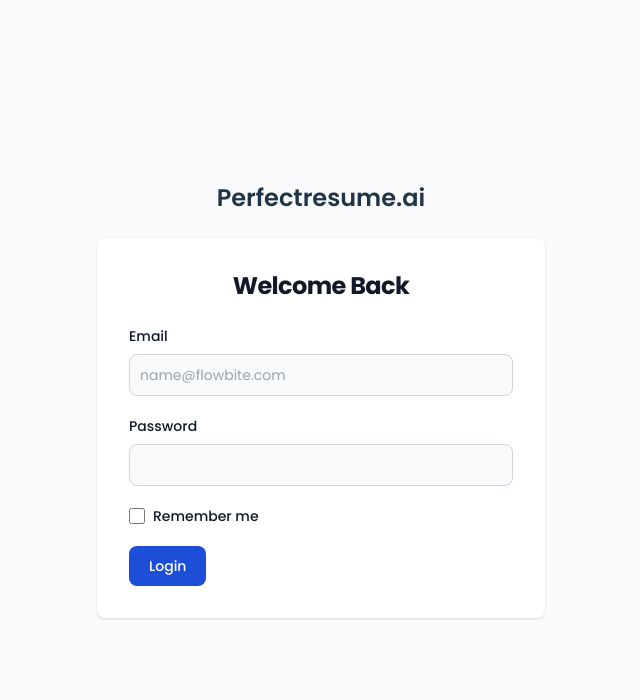
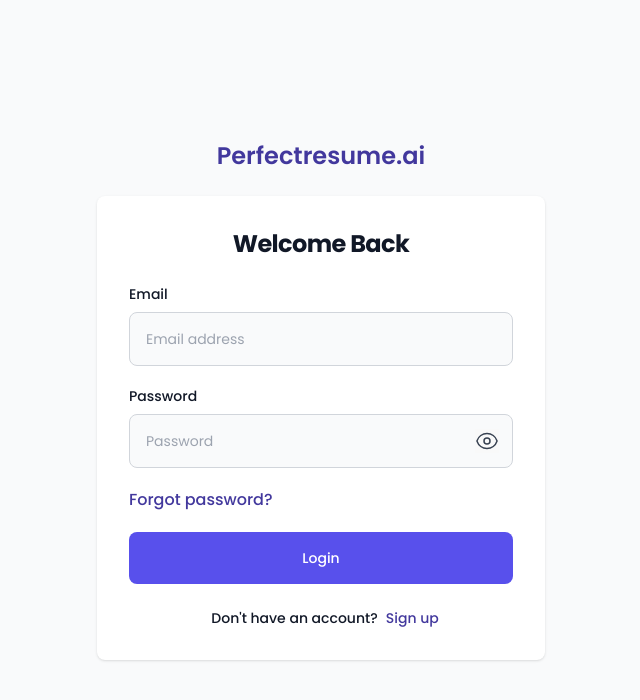
Before and after one commit to pesto-students/front-end-repo-binarywizards, a React (Vite) app: page /login in a window 1280 px wide. Shown: the top 700 px of the page, without its empty margins (319-959 px from the left). Built offline with nearby package versions, Linux system fonts and the light colour scheme.

Commit message:
completed: login page ui

```diff
--- a/package.json
+++ b/package.json
@@ -11,6 +11,7 @@
   },
   "dependencies": {
     "@reduxjs/toolkit": "^1.9.7",
+    "@tippyjs/react": "^4.2.6",
     "react": "^18.2.0",
     "react-dom": "^18.2.0",
     "react-query": "^3.39.3",
--- a/src/App.jsx
+++ b/src/App.jsx
@@ -1,5 +1,6 @@
 import "./App.css";
 import Router from "./router";
+import "tippy.js/dist/tippy.css";
 
 function App() {
   return (
--- a/src/pages/login-page.jsx
+++ b/src/pages/login-page.jsx
@@ -1,10 +1,20 @@
+import Tippy from "@tippyjs/react";
+import { useState } from "react";
+import { Link } from "react-router-dom";
+
 const LoginPage = () => {
+  const [showPassword, setShowPassword] = useState(false);
+
+  const togglePasswordVisibility = (flag) => {
+    setShowPassword(flag);
+  };
+
   return (
     <section className="bg-gray-50 dark:bg-gray-900">
       <div className="flex flex-col items-center justify-center px-6 py-8 mx-auto md:h-screen lg:py-0">
         <a
           href="#"
-          className="flex items-center mb-6 text-2xl font-semibold text-primary dark:text-white">
+          className="flex items-center mb-6 text-2xl font-semibold text-primary focus:outline-accent dark:text-white">
           Perfectresume.ai
         </a>
         <div className="w-full bg-white rounded-lg shadow dark:border md:mt-0 sm:max-w-md xl:p-0 dark:bg-gray-800 dark:border-gray-700">
@@ -23,8 +33,8 @@ const LoginPage = () => {
                 <input
                   type="email"
                   id="email"
-                  className="bg-gray-50 border border-gray-300 text-gray-900 text-sm rounded-lg focus:ring-blue-500 focus:border-blue-500 block w-full p-2.5 dark:bg-gray-700 dark:border-gray-600 dark:placeholder-gray-400 dark:text-white dark:focus:ring-blue-500 dark:focus:border-blue-500"
-                  placeholder="name@flowbite.com"
+                  className="bg-gray-50 border border-gray-300 text-gray-900 text-sm rounded-lg focus:outline-accent focus:ring-blue-500 focus:border-blue-500 block w-full  p-4 dark:bg-gray-700 dark:border-gray-600 dark:placeholder-gray-400 dark:text-white dark:focus:ring-blue-500 dark:focus:border-blue-500"
+                  placeholder="Email address"
                   required
                 />
               </div>
@@ -34,35 +44,90 @@ const LoginPage = () => {
                   className="block mb-2 text-sm font-medium text-gray-900 dark:text-white">
                   Password
                 </label>
-                <input
-                  type="password"
-                  id="password"
-                  className="bg-gray-50 border border-gray-300 text-gray-900 text-sm rounded-lg focus:ring-blue-500 focus:border-blue-500 block w-full p-2.5 dark:bg-gray-700 dark:border-gray-600 dark:placeholder-gray-400 dark:text-white dark:focus:ring-blue-500 dark:focus:border-blue-500"
-                  required
-                />
-              </div>
-              <div className="flex items-start mb-5">
-                <div className="flex items-center h-5">
+                <div className="relative">
+                  <div className="absolute inset-y-0 end-0 flex items-center pe-3.5">
+                    {showPassword ? (
+                      <Tippy content="Hide Password">
+                        <button
+                          className="text-gray-700"
+                          type="button"
+                          onClick={() => togglePasswordVisibility(false)}>
+                          <svg
+                            xmlns="http://www.w3.org/2000/svg"
+                            fill="none"
+                            viewBox="0 0 24 24"
+                            strokeWidth={1.5}
+                            stroke="currentColor"
+                            className="w-6 h-6 pointer-events-none">
+                            <path
+                              strokeLinecap="round"
+                              strokeLinejoin="round"
+                              d="M3.98 8.223A10.477 10.477 0 001.934 12C3.226 16.338 7.244 19.5 12 19.5c.993 0 1.953-.138 2.863-.395M6.228 6.228A10.45 10.45 0 0112 4.5c4.756 0 8.773 3.162 10.065 7.498a10.523 10.523 0 01-4.293 5.774M6.228 6.228L3 3m3.228 3.228l3.65 3.65m7.894 7.894L21 21m-3.228-3.228l-3.65-3.65m0 0a3 3 0 10-4.243-4.243m4.242 4.242L9.88 9.88"
+                            />
+                          </svg>
+                        </button>
+                      </Tippy>
+                    ) : (
+                      <Tippy content="Show Password">
+                        <button
+                          className="text-gray-700"
+                          type="button"
+                          onClick={() => togglePasswordVisibility(true)}>
+                          <svg
+                            xmlns="http://www.w3.org/2000/svg"
+                            fill="none"
+                            viewBox="0 0 24 24"
+                            strokeWidth={1.5}
+                            stroke="currentColor"
+                            className="w-6 h-6 pointer-events-none">
+                            <path
+                              strokeLinecap="round"
+                              strokeLinejoin="round"
+                              d="M2.036 12.322a1.012 1.012 0 010-.639C3.423 7.51 7.36 4.5 12 4.5c4.638 0 8.573 3.007 9.963 7.178.07.207.07.431 0 .639C20.577 16.49 16.64 19.5 12 19.5c-4.638 0-8.573-3.007-9.963-7.178z"
+                            />
+                            <path
+                              strokeLinecap="round"
+                              strokeLinejoin="round"
+                              d="M15 12a3 3 0 11-6 0 3 3 0 016 0z"
+                            />
+                          </svg>
+                        </button>
+                      </Tippy>
+                    )}
+                  </div>
+
                   <input
-                    id="remember"
-                    type="checkbox"
-                    value=""
-                    className="w-4 h-4 border border-gray-300 rounded bg-gray-50 focus:ring-3 focus:ring-blue-300 dark:bg-gray-700 dark:border-gray-600 dark:focus:ring-blue-600 dark:ring-offset-gray-800 dark:focus:ring-offset-gray-800"
+                    type={showPassword ? "text" : "password"}
+                    id="password"
+                    className="bg-gray-50 border border-gray-300 text-gray-900 text-sm rounded-lg focus:outline-accent focus:ring-blue-500 focus:border-blue-500 block w-full p-4 dark:bg-gray-700 dark:border-gray-600 dark:placeholder-gray-400 dark:text-white dark:focus:ring-blue-500 dark:focus:border-blue-500"
+                    placeholder="Password"
                     required
                   />
                 </div>
-                <label
-                  htmlFor="remember"
-                  className="ms-2 text-sm font-medium text-gray-900 dark:text-gray-300">
-                  Remember me
-                </label>
+              </div>
+              <div className="flex items-start mb-5">
+                <a
+                  href="#"
+                  className="font-medium text-primary focus:outline-accent dark:text-blue-500 hover:underline">
+                  Forgot password?
+                </a>
               </div>
               <button
                 type="submit"
-                className="text-white bg-blue-700 hover:bg-blue-800 focus:ring-4 focus:outline-none focus:ring-blue-300 font-medium rounded-lg text-sm w-full sm:w-auto px-5 py-2.5 text-center dark:bg-blue-600 dark:hover:bg-blue-700 dark:focus:ring-blue-800">
+                className="text-white bg-accent hover:opacity-95 focus:ring-4 focus:outline-none  focus:ring-accent-300 font-medium rounded-lg text-sm w-full px-5 py-4 text-center dark:bg-blue-600 dark:hover:bg-blue-700 dark:focus:ring-blue-800">
                 Login
               </button>
             </form>
+            <div className="text-center">
+              <p className="ms-2 text-sm font-medium text-gray-900 dark:text-gray-300">
+                Don&apos;t have an account?
+                <Link
+                  to={"/signup"}
+                  className="text-primary hover:underline ml-2 focus:outline-accent dark:text-blue-500">
+                  Sign up
+                </Link>
+              </p>
+            </div>
           </div>
         </div>
       </div>
--- a/tailwind.config.js
+++ b/tailwind.config.js
@@ -1,20 +1,27 @@
 /** @type {import('tailwindcss').Config} */
 
-// import { colors as defaultColors } from "tailwindcss/defaultTheme";
-
-// const colors = {
-//   ...defaultColors,
-//   ...{
-//     primary: "#42389D",
-//   },
-// };
 export default {
   // darkMode: false, // or 'media' or 'class'
   darkMode: "class",
   content: ["./index.html", "./src/**/*.{js,ts,jsx,tsx}"],
   theme: {
-    // colors: colors,
-    extend: {},
+    extend: {
+      colors: {
+        primary: "#42389D",
+        accent: {
+          100: "#eeeefd",
+          200: "#dedcfb",
+          300: "#cdcbf9",
+          400: "#bcb9f7",
+          500: "#aca8f6",
+          600: "#9b96f4",
+          700: "#8a85f2",
+          800: "#7973f0",
+          900: "#6962ee",
+          DEFAULT: "#5850EC",
+        },
+      },
+    },
   },
   plugins: [],
 };
```
Also changed, not shown: 1 other file (tests, documents, lock files or other folders).
